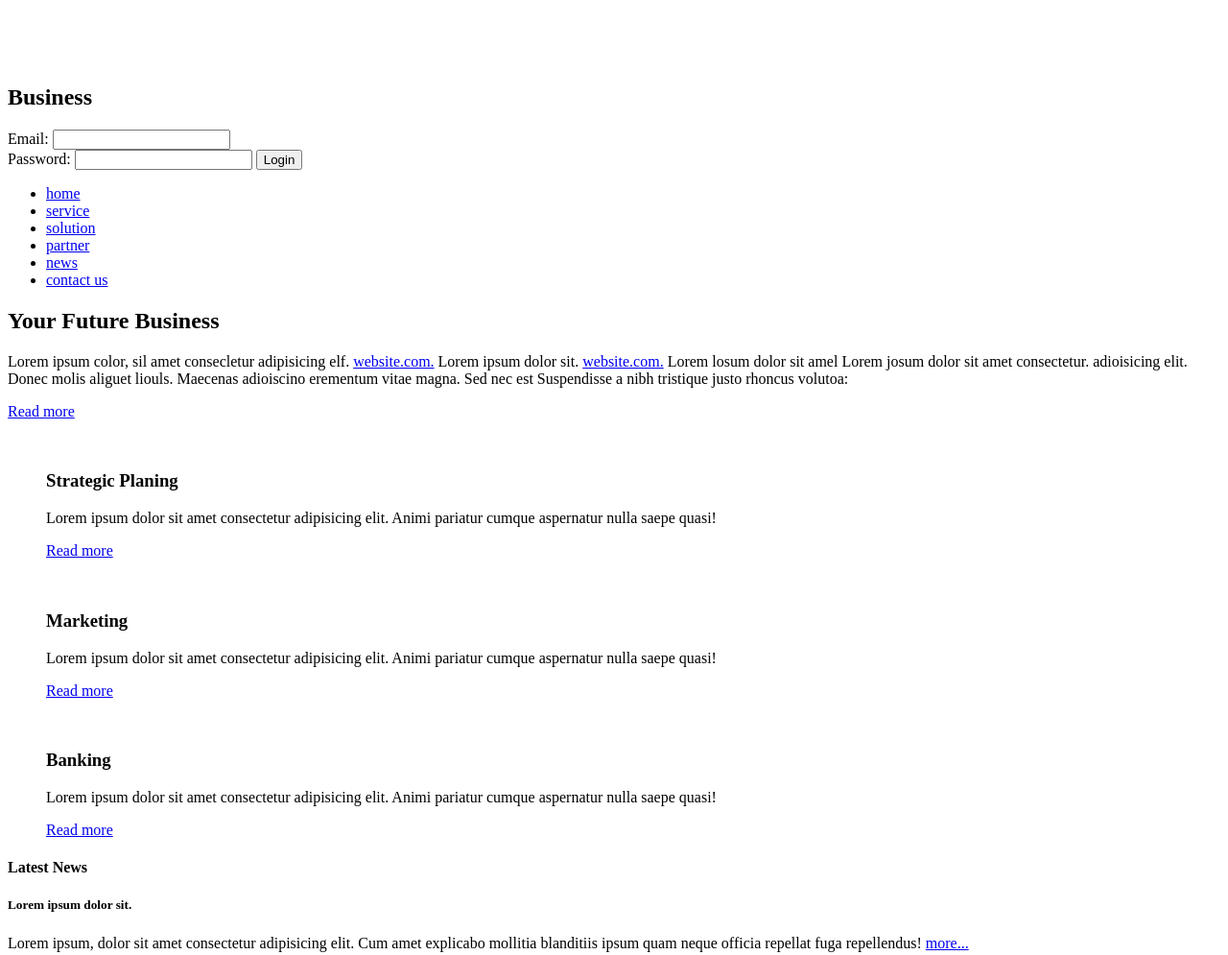
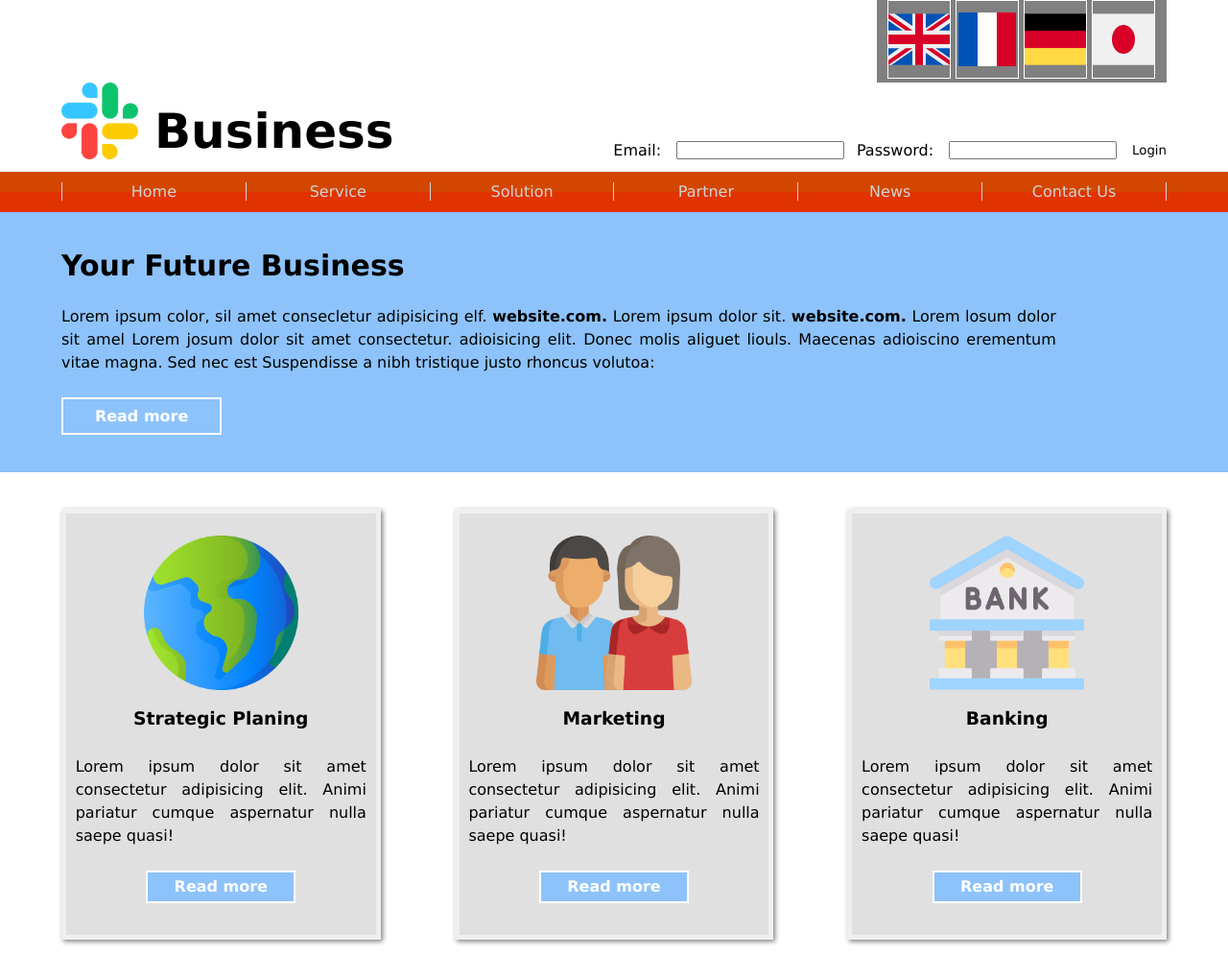
Before and after one commit to ayapan0811/Business-Coursework, a plain HTML site: page index.html in a window 1280 px wide. Shown: the top 995 px of the page at 96% size. Drawn offline with Linux system fonts and the light colour scheme; the site is published under a folder, as on GitHub Pages, so addresses that start at the root find nothing.

Commit message:
Update index.html img

```diff
--- a/index.html
+++ b/index.html
@@ -5,7 +5,7 @@
   <meta http-equiv="X-UA-Compatible" content="IE=edge">
   <meta name="viewport" content="width=device-width, initial-scale=1.0">
   <title>CourseWork-02</title>
-  <link rel="stylesheet" href="/css/style.css">
+  <link rel="stylesheet" href="css/style.css">
 </head>
 
 <body>
@@ -13,15 +13,15 @@
   <header>
     <section>
     <figure>
-      <img src="/img/united-kingdom.png" alt="">
-      <img src="/img/france.png" alt="">
-      <img src="/img/germany.png" alt="">
-      <img src="/img/japan.png" alt="">
+      <img src="img/united-kingdom.png" alt="">
+      <img src="img/france.png" alt="">
+      <img src="img/germany.png" alt="">
+      <img src="img/japan.png" alt="">
     </figure>
     </section>
     <article>
       <div class="logo">
-        <img src="/img/slack.png" alt="">
+        <img src="img/slack.png" alt="">
         <h1>Business</h1>
       </div>
       <form action="#" method="post">
@@ -63,7 +63,7 @@
     <section class="center">
       <article>
         <figure>
-          <img src="/img/planet-earth.png" alt="">
+          <img src="img/planet-earth.png" alt="">
           <figcaption>
             <h3>Strategic Planing</h3>
             <p>
@@ -73,7 +73,7 @@
           </figcaption>
         </figure>
         <figure>
-          <img src="/img/partner.png" alt="">
+          <img src="img/partner.png" alt="">
           <figcaption>
             <h3>Marketing</h3>
             <p>
@@ -83,7 +83,7 @@
           </figcaption>
         </figure>
         <figure>
-          <img src="/img/bank.png" alt="">
+          <img src="img/bank.png" alt="">
           <figcaption>
             <h3>Banking</h3>
             <p>
@@ -124,19 +124,19 @@
       <article><!--left-->
         <h4>Featured Projects</h4>
         <figure>
-          <img src="/img/build1.jpg" alt="">
+          <img src="img/build1.jpg" alt="">
           <figcaption>
             Lorem ipsum, dolor sit amet consectetur adipisicing elit. Quisquam natus fugiat dicta sequi eligendi? Voluptate! <a href="#">more...</a>
           </figcaption>
         </figure>
         <figure>
-          <img src="/img/build2.jpg" alt="">
+          <img src="img/build2.jpg" alt="">
           <figcaption>
             Lorem ipsum, dolor sit amet consectetur adipisicing elit. Quisquam natus fugiat dicta sequi eligendi? Voluptate! <a href="#">more...</a>
           </figcaption>
         </figure>
         <figure>
-          <img src="/img/build3.jpg" alt="">
+          <img src="img/build3.jpg" alt="">
           <figcaption>
             Lorem ipsum, dolor sit amet consectetur adipisicing elit. Quisquam natus fugiat dicta sequi eligendi? Voluptate! <a href="#">more...</a>
           </figcaption>
@@ -147,19 +147,19 @@
       <article><!--right-->
         <h4>New Partners</h4>
         <figure>
-          <img src="/img/white.jpg" alt="">
+          <img src="img/white.jpg" alt="">
           <figcaption>
             Lorem ipsum, dolor sit amet consectetur adipisicing elit. Quisquam natus fugiat dicta sequi eligendi? Voluptate! <a href="#">more...</a>
           </figcaption>
         </figure>
         <figure>
-          <img src="/img/pink.jpg" alt="">
+          <img src="img/pink.jpg" alt="">
           <figcaption>
             Lorem ipsum, dolor sit amet consectetur adipisicing elit. Quisquam natus fugiat dicta sequi eligendi? Voluptate! <a href="#">more...</a>
           </figcaption>
         </figure>
         <figure>
-          <img src="/img/blue.jpg" alt="">
+          <img src="img/blue.jpg" alt="">
           <figcaption>
             Lorem ipsum, dolor sit amet consectetur adipisicing elit. Quisquam natus fugiat dicta sequi eligendi? Voluptate! <a href="#">more...</a>
           </figcaption>
```
